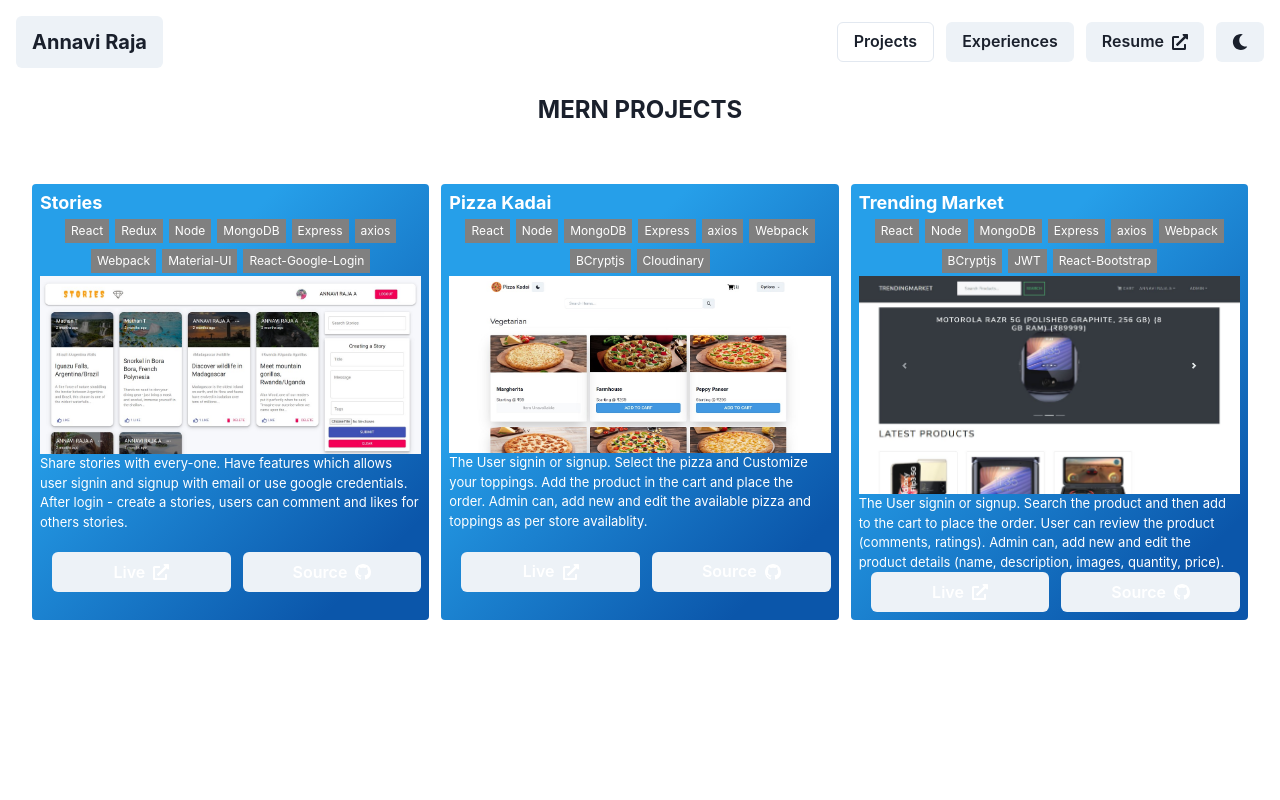
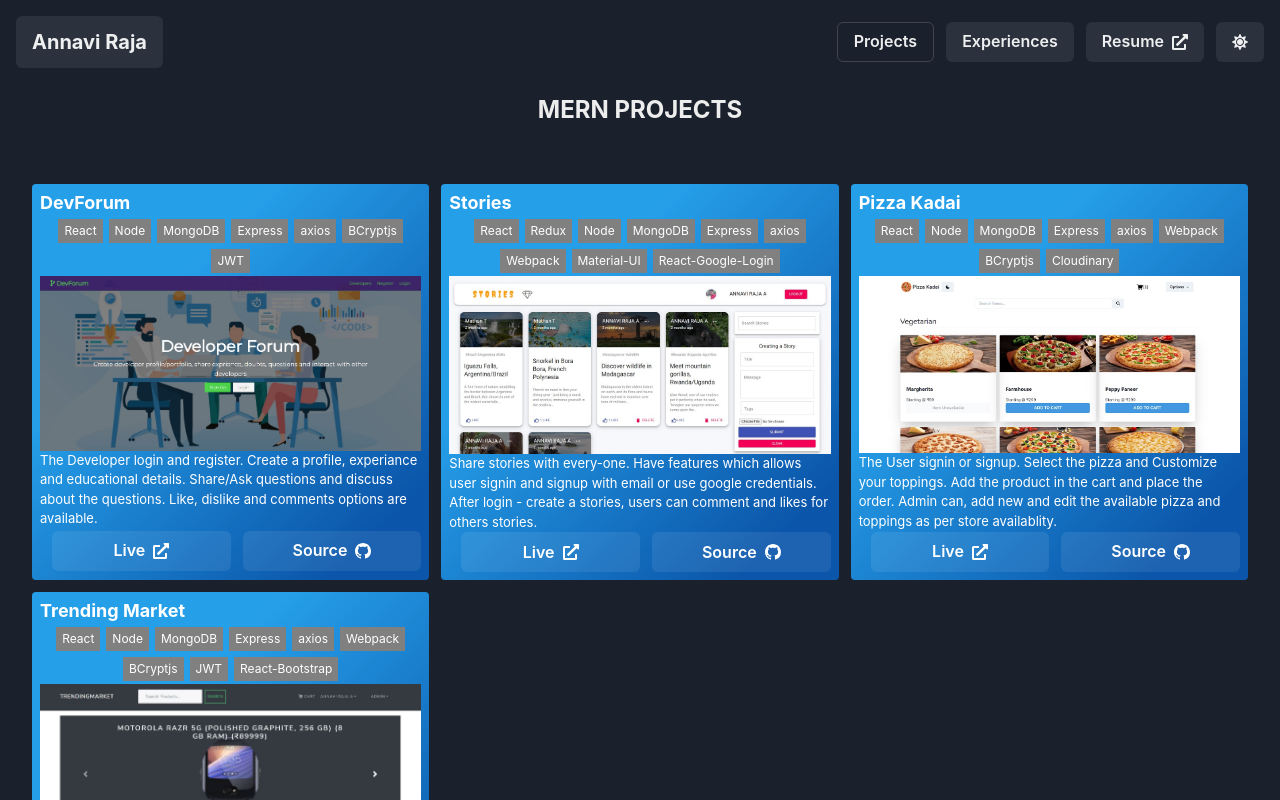
Before and after one commit to ANNAVIRAJA-ARIKRISHNAN/portfolio-2022, a React (Create React App) app: page /projects in a window 1280 px wide. Shown: the top 800 px of the page. Built offline with nearby package versions, Linux system fonts and the light colour scheme.

Commit message:
new project data added

```diff
--- a/src/index.js
+++ b/src/index.js
@@ -9,7 +9,7 @@ import { BrowserRouter } from "react-router-dom";
 
 ReactDOM.render(
   <BrowserRouter>
-    <ChakraProvider>
+    <ChakraProvider theme={theme}>
       <ColorModeScript initialColorMode={theme.config.initialColorMode} />
       <App />
     </ChakraProvider>
--- a/src/pages/projects/data.js
+++ b/src/pages/projects/data.js
@@ -1,4 +1,18 @@
 const ProjectData = [
+  {
+    name: "DevForum",
+    tech: "React, Node, MongoDB, Express, axios, BCryptjs, JWT",
+    description:
+      "The Developer login and register. Create a profile, experiance and educational details. Share/Ask questions and discuss about the questions. Like, dislike and comments options are available.",
+    image: "/projects/dev-forum.jpg",
+    buttons: [
+      { label: "Live", link: "https://developerforum.herokuapp.com/" },
+      {
+        label: "Source",
+        link: "https://github.com/ANNAVIRAJA-ARIKRISHNAN/developer-forum",
+      },
+    ],
+  },
   {
     name: "Stories",
     tech: "React, Redux, Node, MongoDB, Express, axios, Webpack, Material-UI, React-Google-Login",
--- a/src/theme.js
+++ b/src/theme.js
@@ -1,8 +1,8 @@
-import { extendTheme } from '@chakra-ui/react';
+import { extendTheme } from "@chakra-ui/react";
 
 // Add color mode config
 const config = {
-  initialColorMode: 'light',
+  initialColorMode: "dark",
   useSystemColorMode: false,
 };
 
```
Also changed, not shown: public/projects/dev-forum.jpg (added).
